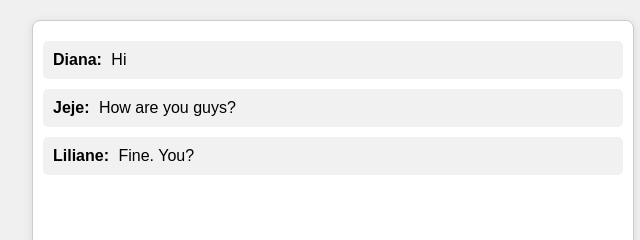
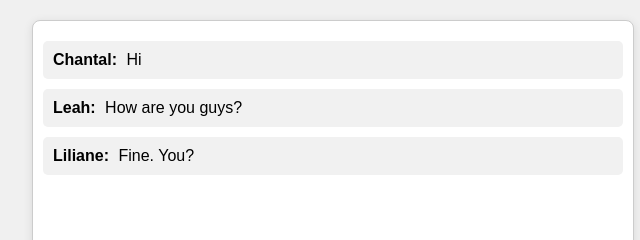
Before and after one commit to shemaprince123/trial, a plain HTML site: page index.html in a window 1280 px wide. Shown: the top 240 px of the page, 307-947 px from the left. Drawn offline with Linux system fonts and the light colour scheme.

Commit message:
index.html

```diff
--- a/index.html
+++ b/index.html
@@ -108,9 +108,10 @@
 
       // Example of adding other people's messages
       const otherMessages = [
-        { username: "Diana", text: "Hi" },
-        { username: "Jeje", text: "How are you guys?" },
+        { username: "Chantal", text: "Hi" },
+        { username: "Leah", text: "How are you guys?" },
         { username: "Liliane", text: "Fine. You?" },
+
       ];
 
       otherMessages.forEach((msg, index) => {
```
